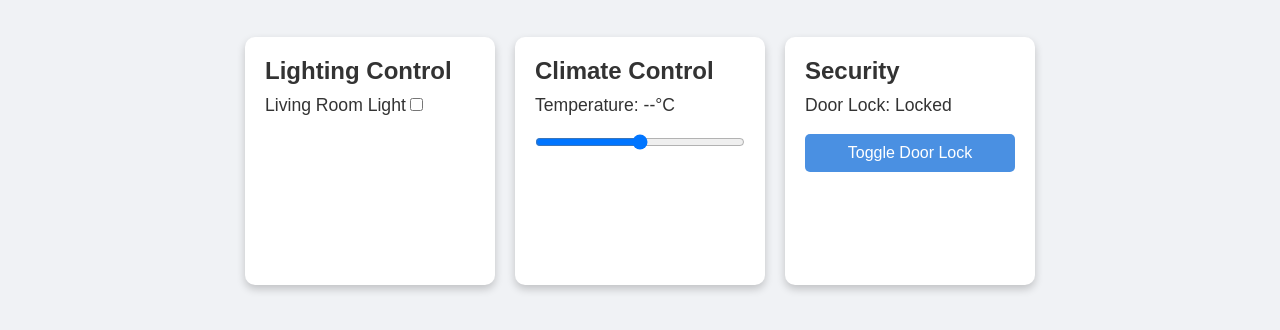
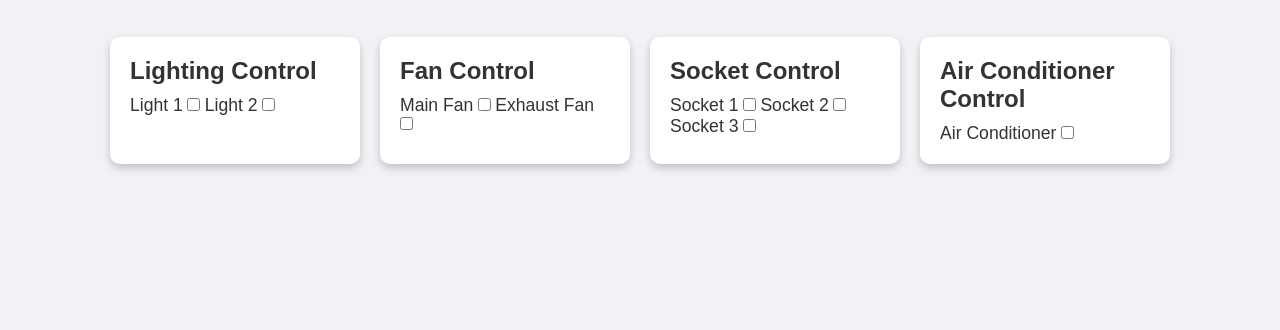
Before and after one commit to Zierose/iot-dashboard, a plain HTML site: page index.html in a window 1280 px wide. Shown: the part 68-398 px from the top of the page. Drawn offline with nearby package versions, Linux system fonts and the light colour scheme; no server answers.

Commit message:
Update index.html

```diff
--- a/index.html
+++ b/index.html
@@ -10,33 +10,46 @@
     <h1>IoT Educational Kit for Building Automation</h1>
 
     <div class="dashboard-container">
-        <!-- Lighting Control Section -->
+        <!-- Lighting Control -->
         <div class="card">
             <h2>Lighting Control</h2>
-            <label>Living Room Light</label>
-            <input type="checkbox" id="livingRoomLightToggle" onchange="toggleLight('livingRoom', this.checked)">
+            <label>Light 1</label>
+            <input type="checkbox" id="light1Toggle" onchange="toggleDevice('light1', this.checked)">
+            <label>Light 2</label>
+            <input type="checkbox" id="light2Toggle" onchange="toggleDevice('light2', this.checked)">
         </div>
 
-        <!-- Climate Control Section -->
+        <!-- Fan Control -->
         <div class="card">
-            <h2>Climate Control</h2>
-            <p>Temperature: <span id="temperatureDisplay">--</span>°C</p>
-            <input type="range" id="temperatureSlider" min="16" max="30" oninput="updateTemperature(this.value)">
-            <canvas id="temperatureChart" width="400" height="200"></canvas>
+            <h2>Fan Control</h2>
+            <label>Main Fan</label>
+            <input type="checkbox" id="fanToggle" onchange="toggleDevice('fan', this.checked)">
+            <label>Exhaust Fan</label>
+            <input type="checkbox" id="exhaustFanToggle" onchange="toggleDevice('exhaustFan', this.checked)">
         </div>
 
-        <!-- Security Section -->
+        <!-- Socket Control -->
         <div class="card">
-            <h2>Security</h2>
-            <p>Door Lock: <span id="doorLockStatus">Locked</span></p>
-            <button onclick="toggleDoorLock()">Toggle Door Lock</button>
+            <h2>Socket Control</h2>
+            <label>Socket 1</label>
+            <input type="checkbox" id="socket1Toggle" onchange="toggleDevice('socket1', this.checked)">
+            <label>Socket 2</label>
+            <input type="checkbox" id="socket2Toggle" onchange="toggleDevice('socket2', this.checked)">
+            <label>Socket 3</label>
+            <input type="checkbox" id="socket3Toggle" onchange="toggleDevice('socket3', this.checked)">
+        </div>
+
+        <!-- Air Conditioner Control -->
+        <div class="card">
+            <h2>Air Conditioner Control</h2>
+            <label>Air Conditioner</label>
+            <input type="checkbox" id="acToggle" onchange="toggleDevice('ac', this.checked)">
         </div>
     </div>
 
     <!-- Firebase and Firestore Setup -->
     <script src="https://www.gstatic.com/firebasejs/9.6.1/firebase-app.js"></script>
     <script src="https://www.gstatic.com/firebasejs/9.6.1/firebase-firestore.js"></script>
-    <script src="https://cdn.jsdelivr.net/npm/chart.js"></script>
 
     <script>
         // Firebase configuration (Replace with your own config)
@@ -53,64 +66,31 @@
         const app = firebase.initializeApp(firebaseConfig);
         const db = firebase.firestore();
 
-        // Function to toggle light state
-        function toggleLight(room, state) {
-            console.log(`${room} light is ${state ? 'ON' : 'OFF'}`);
-            // Add Firebase update for lighting status
-            db.collection("devices").doc(room).set({ light: state });
+        // Function to toggle device status and save to Firebase
+        function toggleDevice(device, state) {
+            console.log(`${device} is ${state ? 'ON' : 'OFF'}`);
+            db.collection("devices").doc(device).set({ state: state })
+            .then(() => console.log(`${device} state updated in Firestore`))
+            .catch(error => console.error("Error updating state:", error));
         }
 
-        // Function to update temperature
-        function updateTemperature(value) {
-            document.getElementById("temperatureDisplay").textContent = value;
-            // Update Firebase with the selected temperature
-            db.collection("climateControl").doc("temperature").set({ targetTemperature: value });
+        // Function to load initial states from Firestore
+        function loadDeviceStates() {
+            const devices = ['light1', 'light2', 'fan', 'exhaustFan', 'socket1', 'socket2', 'socket3', 'ac'];
+            devices.forEach(device => {
+                db.collection("devices").doc(device).get()
+                .then(doc => {
+                    if (doc.exists) {
+                        document.getElementById(`${device}Toggle`).checked = doc.data().state;
+                    } else {
+                        console.log(`${device} not found in Firestore`);
+                    }
+                }).catch(error => console.error("Error fetching state:", error));
+            });
         }
 
-        // Function to toggle door lock status
-        function toggleDoorLock() {
-            const doorLockStatus = document.getElementById("doorLockStatus");
-            const isLocked = doorLockStatus.textContent === "Locked";
-            doorLockStatus.textContent = isLocked ? "Unlocked" : "Locked";
-            // Update Firebase with door lock status
-            db.collection("security").doc("doorLock").set({ locked: !isLocked });
-        }
-
-        // Temperature Chart (optional visualization)
-        const ctx = document.getElementById('temperatureChart').getContext('2d');
-        const temperatureChart = new Chart(ctx, {
-            type: 'line',
-            data: {
-                labels: [], // Add timestamp or labels dynamically
-                datasets: [{
-                    label: 'Temperature',
-                    data: [], // Dynamically populate temperature readings
-                    backgroundColor: 'rgba(75, 192, 192, 0.2)',
-                    borderColor: 'rgba(75, 192, 192, 1)',
-                    borderWidth: 1
-                }]
-            },
-            options: {
-                scales: {
-                    x: {
-                        type: 'time',
-                        time: {
-                            unit: 'minute'
-                        }
-                    },
-                    y: {
-                        beginAtZero: false
-                    }
-                }
-            }
-        });
-
-        // Function to dynamically update chart with temperature data (example)
-        function addTemperatureData(timestamp, temperature) {
-            temperatureChart.data.labels.push(timestamp);
-            temperatureChart.data.datasets[0].data.push(temperature);
-            temperatureChart.update();
-        }
+        // Load initial states when page loads
+        window.onload = loadDeviceStates;
     </script>
 </body>
 </html>
```
